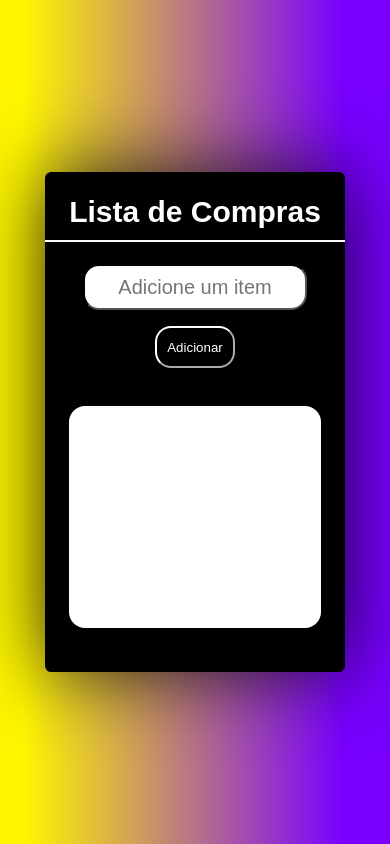
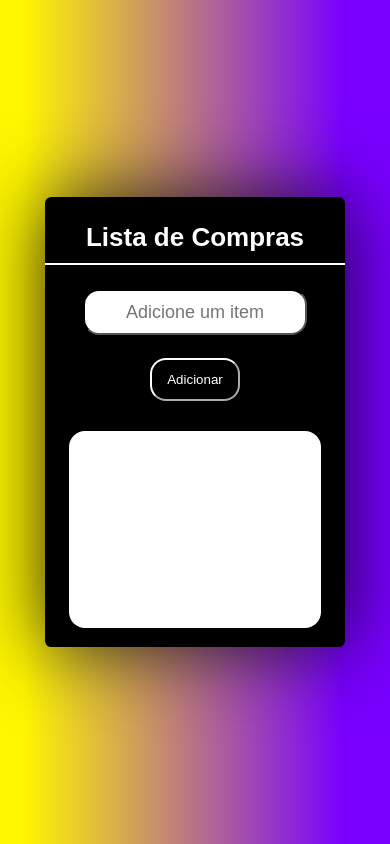
Before and after one commit to JoseAugustoTorres/Lista-de-Compras, a plain HTML site: page index.html in a window 390 px wide. Drawn offline with Linux system fonts and the light colour scheme; a web font is replaced by a local one.

Commit message:
Atualizando Resoluçã0 v2

```diff
--- a/CSS/styles.css
+++ b/CSS/styles.css
@@ -60,8 +60,8 @@ h1{
 .botao-adicionar{
     grid-area: botao-adicionar;
     height: 5vh;
-    width: 80px;
-    margin-right: 2vw;
+    width: 90px;
+
     border-color: rgb(255, 255, 255);
     border-radius: 1rem;
     background-color: rgb(0, 0, 0);
@@ -74,6 +74,12 @@ h1{
 .botao-adicionar:hover{
     background-color: rgb(255, 255, 255);
     border-color: rgb(0, 0, 0);
+    color: rgb(0, 0, 0);
+}
+
+.botao-adicionar:active{
+    background-color: rgb(70, 70, 70);
+    border-color: rgb(255, 255, 255);
     color: rgb(0, 0, 0);
 }
 
@@ -116,18 +122,19 @@ h1{
         "botao-adicionar"
         "saida";
         grid-template-columns: 300px;
-        grid-template-rows: 70px 70px 70px 270px;
+        grid-template-rows: 70px 70px 70px 245px;
+        height: 450px;
         width: 300px;
         justify-content: center;
     }
 
     h1{
-        font-size: 30px;
+        font-size: 26px;
         width: 300px;
     }
 
     .entrada-itens{
-        font-size: 20px;
+        font-size: 18px;
         margin-top: 20px;
         justify-self: center;
     }
@@ -135,6 +142,7 @@ h1{
     .botao-adicionar{
         justify-self: center;
         margin: 0;
+        margin-top: 15px;
     }
 
     .linha-entre-itens{
--- a/JavaScript/script.js
+++ b/JavaScript/script.js
@@ -5,12 +5,14 @@ function pegarValorInput() {
   var valorEntrada = document.getElementById("entrada-itens").value;
   valorEntrada = valorEntrada.trim();
 
-  console.log(valorEntrada.textContent);
-
-  if (!valorEntrada.match(regex)) {
+  if (valorEntrada.value == "undefined") {
+    alert("Nenhum item informado");
+    return limparEntrada();
+  } else if (!valorEntrada.match(regex)) {
     alert("Caracteres inválidos");
     return limparEntrada();
   }
+
   valorEntrada.toLowerCase();
 
   adicionarItens(valorEntrada);
```
